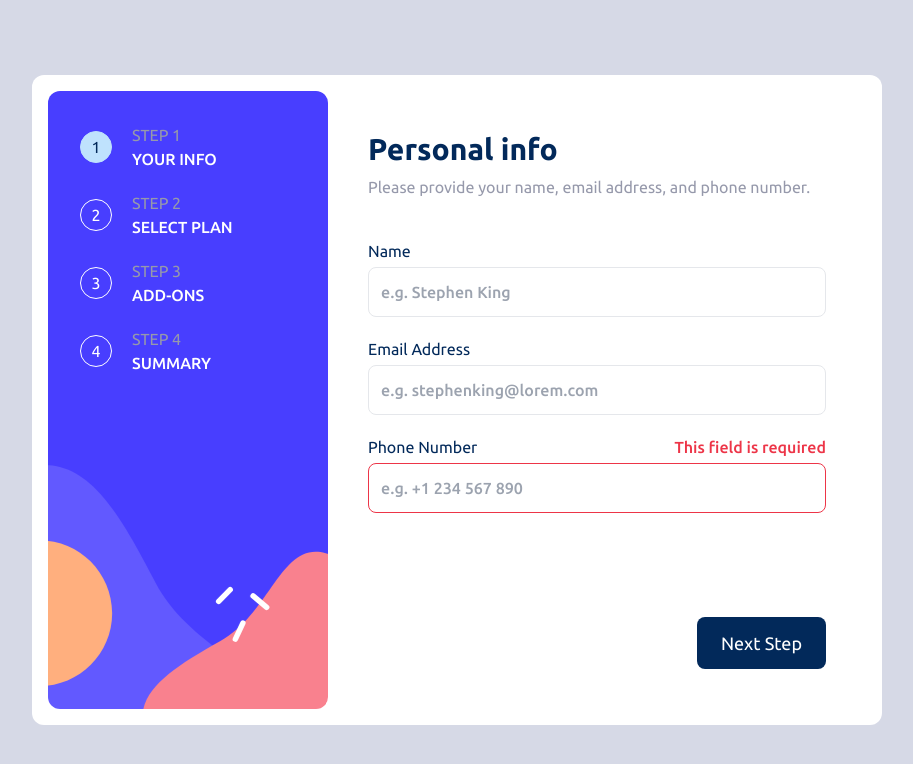
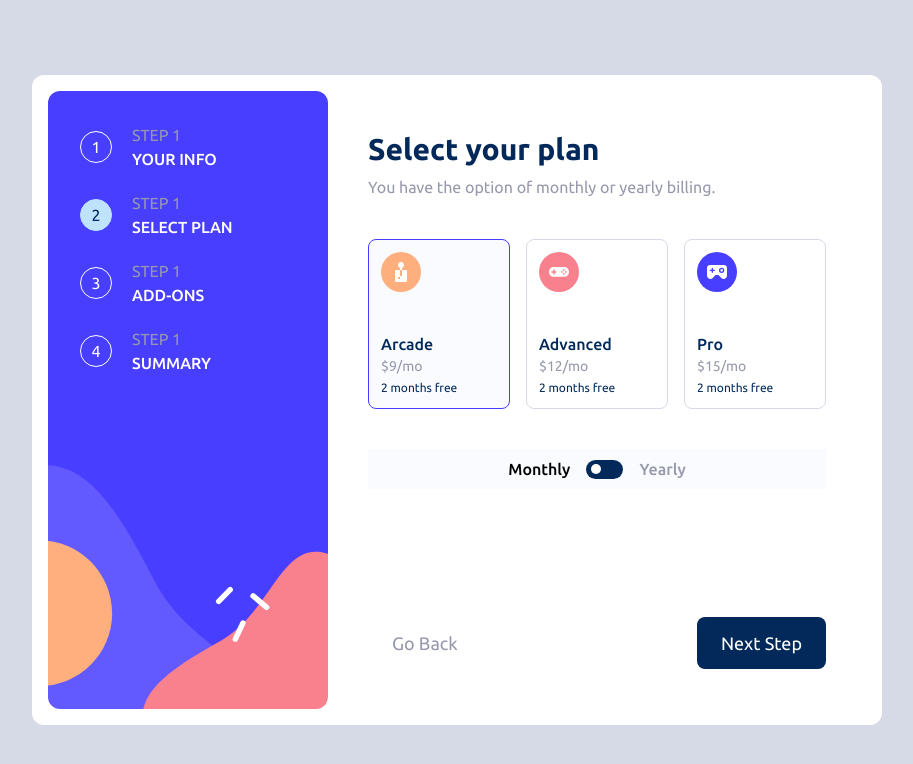
Before and after one commit to techemmy/React-MultiStep-Form, a React (Vite) app: page / in a window 1280 px wide. Both pictures are taken after a click on the button "Next Step". Shown: the top 764 px of the page, without its empty margins (183-1096 px from the left). Built offline with nearby package versions, Linux system fonts and the light colour scheme.

Commit message:
feat: handle bottom bar naviation and sidebar updates

```diff
--- a/src/App.jsx
+++ b/src/App.jsx
@@ -5,13 +5,17 @@ import Sidebar from "./components/Sidebar"
 import './styles/output.css';
 
 function App() {
-  const step = 1;
+  const [step, setStep] = React.useState(1);
+
+  const handleBtnClick = (operation) => {
+    setStep(step + operation)
+  }
   return (<>
-    <Sidebar />
+    <Sidebar step={step} />
 
     <main className="flex justify-between flex-col h-full ssmin:mx-10 md:mx-24 py-10 ssmax:bg-magnolia">
       <FormContent step={step} />
-      <BottomNavigation step={step} />
+      <BottomNavigation step={step} handleBtnClick={handleBtnClick} />
     </main>
   </>)
 }
--- a/src/components/BottomNavigation.jsx
+++ b/src/components/BottomNavigation.jsx
@@ -1,11 +1,11 @@
 import { FORM_STEPS } from "../constants"
 import Button from "./Button"
 
-export default function BottomNavigation({ step }) {
+export default function BottomNavigation({ step, handleBtnClick }) {
   const totalFormSteps = Object.keys(FORM_STEPS).length
-  const backBtn = step > 1 ? <Button action="back" /> : '';
-  const nextBtn = step < totalFormSteps - 1 ? <Button action="next" /> : '';
-  const confirmBtn = step === totalFormSteps - 1 ? <Button action="confirm" /> : '';
+  const backBtn = step > 1 ? <Button action="back" handleClick={() => handleBtnClick(-1)} /> : '';
+  const nextBtn = step < totalFormSteps - 1 ? <Button action="next" handleClick={() => handleBtnClick(+1)} /> : '';
+  const confirmBtn = step === totalFormSteps - 1 ? <Button action="confirm" handleClick={() => handleBtnClick(+1)} /> : '';
 
   return (
     <section className="flex justify-end ssmax:fixed ssmax:bottom-0 ssmax:left-0 ssmax:right-0 ssmax:px-6 ssmax:py-6
--- a/src/components/Button.jsx
+++ b/src/components/Button.jsx
@@ -1,11 +1,12 @@
 import PropTypes from "prop-types";
 
-export default function Button({ action }) {
+export default function Button({ action, handleClick }) {
   let btn = ''
   switch (action) {
     case 'back':
       btn = (
         <button
+          onClick={handleClick}
           className="bg-transparent text-coolGray text-lg rounded-lg px-6 py-3 hover:text-marineBlue active:text-marineBlue">Go
           Back</button>
       )
@@ -14,6 +15,7 @@ export default function Button({ action }) {
     case 'confirm':
       btn = (
         <button
+          onClick={handleClick}
           className="bg-purplishBlue text-white text-lg rounded-lg px-6 py-3 hover:bg-purplishBlue/70 active:bg-purplishBlue/90">Confirm</button>
       )
       break;
@@ -21,6 +23,7 @@ export default function Button({ action }) {
     default:
       btn = (
         <button
+          onClick={handleClick}
           className="bg-marineBlue text-white text-lg rounded-lg px-6 py-3 hover:bg-marineBlue/70 active:bg-marineBlue/90">Next
           Step</button>
       )
--- a/src/components/Sidebar.jsx
+++ b/src/components/Sidebar.jsx
@@ -1,34 +1,28 @@
-export default function Sidebar() {
+export default function Sidebar({ step: currentStep }) {
+  const steps = {
+    1: "Your info",
+    2: "Select plan",
+    3: "Add-ons",
+    4: "Summary"
+  }
+
   return (
     <nav
       className="bg-sidebarDesktop ssmax:bg-sidebarMobile bg-cover bg-no-repeat bg-bottom py-5 px-5 sm:pl-8 ssmax:h-60 ssmin:rounded-xl uppercase">
       <ol
         className="counter__list gap-x-4 mt-3 ssmax:flex ssmax:flex-row ssmax:justify-center ssmax:items-start ssmax:h-full">
-        <li className="active counter flex items-center mb-5 ssmin:before:mr-5">
-          <p className="ssmax:hidden flex flex-col justify-center">
-            <span className="text-coolGray">Step 1</span>
-            <span className="text-white font-medium">Your info</span>
-          </p>
-        </li>
-        <li className="counter flex items-center mb-5 ssmin:before:mr-5">
-          <p className="ssmax:hidden flex flex-col justify-center">
-            <span className="text-coolGray">Step 2</span>
-            <span className="text-white font-medium">Select plan</span>
-          </p>
-        </li>
-        <li className="counter flex items-center mb-5 ssmin:before:mr-5">
-          <p className="ssmax:hidden flex flex-col justify-center">
-            <span className="text-coolGray">Step 3</span>
-            <span className="text-white font-medium">Add-ons</span>
-          </p>
-        </li>
-        <li className="counter flex items-center mb-5 ssmin:before:mr-5">
-          <p className="ssmax:hidden flex flex-col justify-center">
-            <span className="text-coolGray">Step 4</span>
-            <span className="text-white font-medium">Summary</span>
-          </p>
-        </li>
+        {Object.keys(steps).map(step => {
+          const activeState = parseInt(step) === currentStep ? 'active' : ''
+          return (
+            <li key={`step-${steps[step]}`} className={`${activeState} counter flex items-center mb-5 ssmin:before:mr-5`} >
+              <p className="ssmax:hidden flex flex-col justify-center">
+                <span className="text-coolGray">Step 1</span>
+                <span className="text-white font-medium">{steps[step]}</span>
+              </p>
+            </li>
+          )
+        })}
       </ol>
-    </nav>
+    </nav >
   )
 }
```
